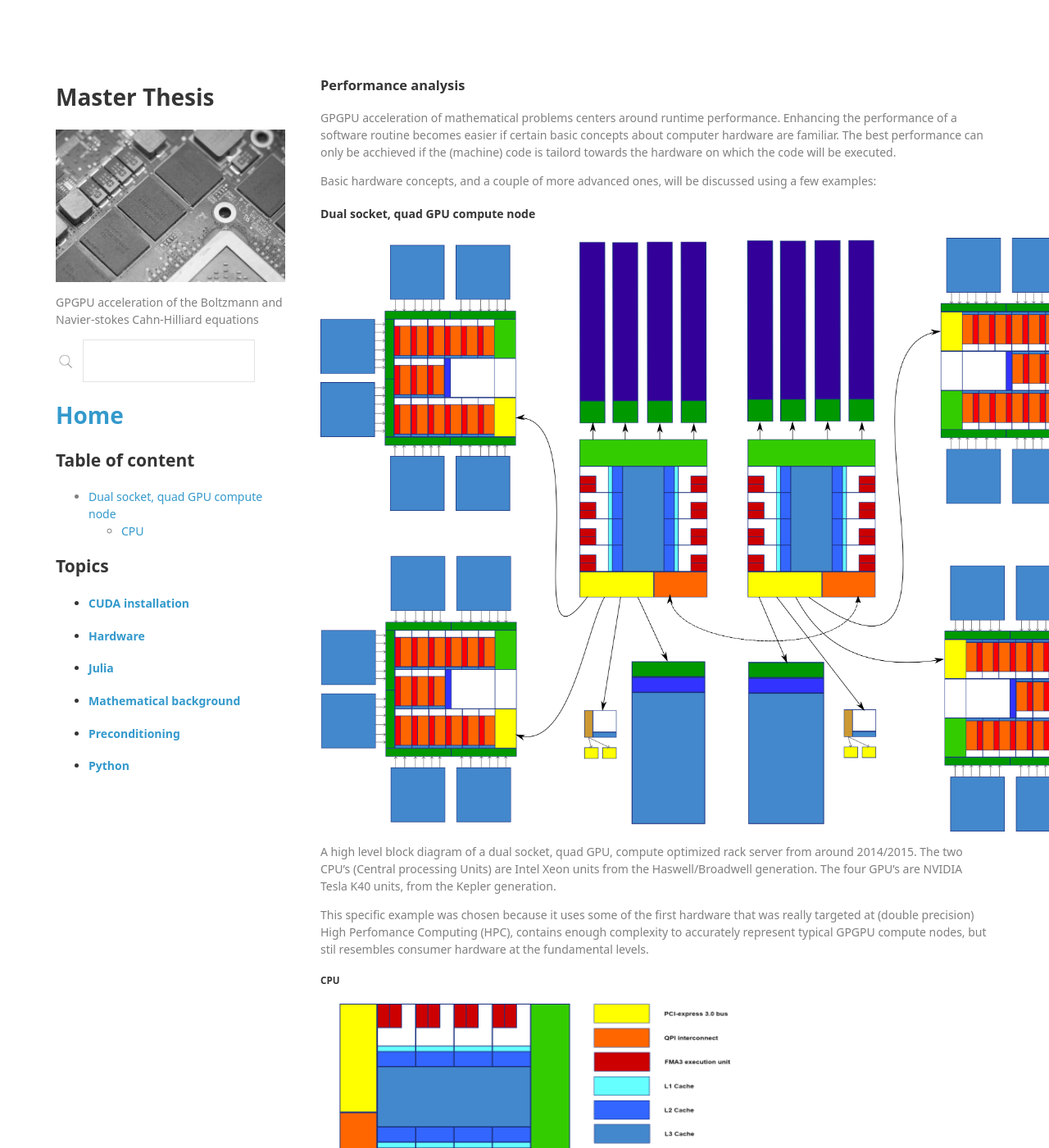
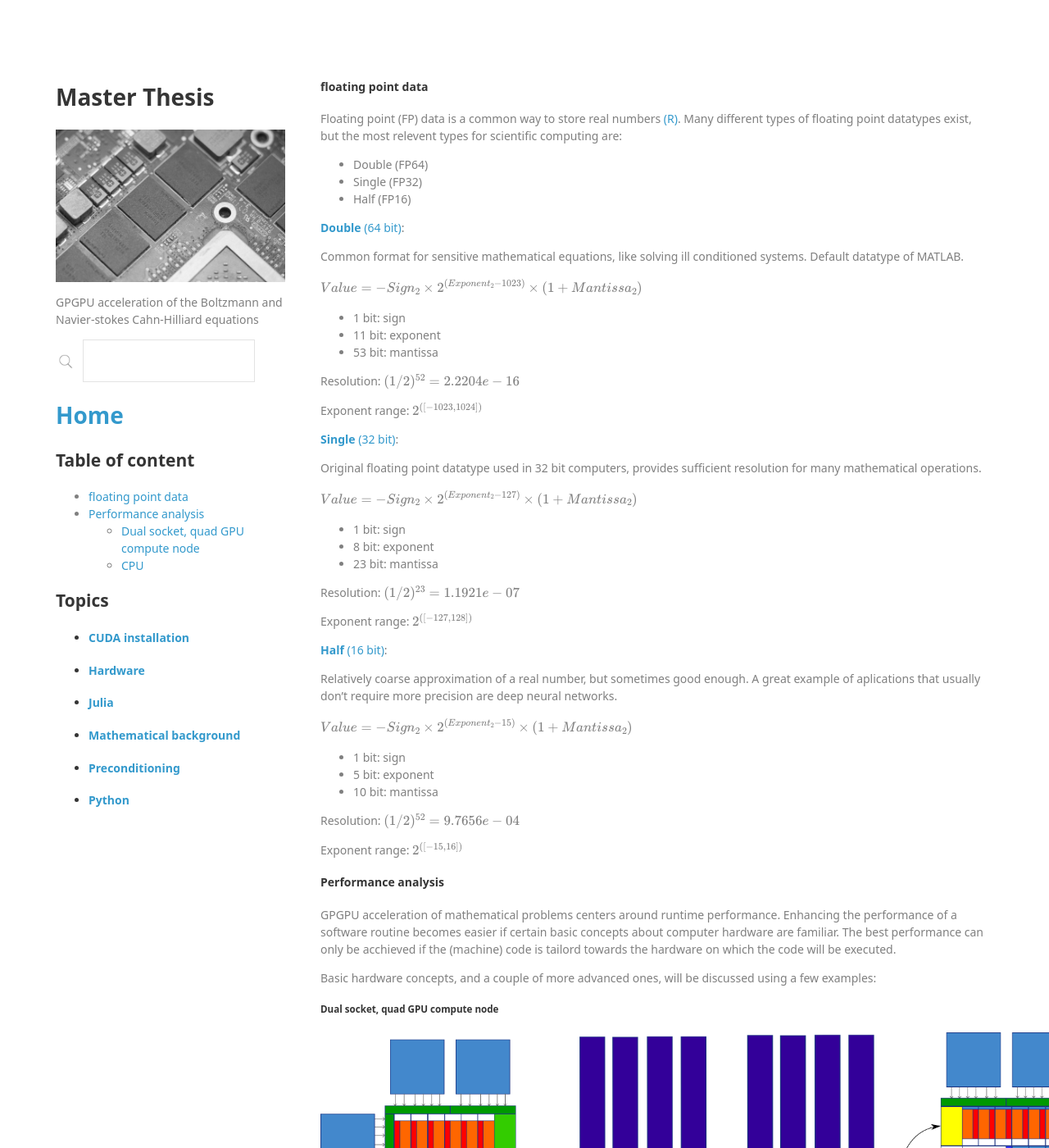
Before and after one commit to lucasbekker/lucasbekker.github.io, a Jekyll site: the page built from _sections/Hardware.md, in a window 1280 px wide and 1400 px high. Shown: the whole window at 82% size. Built offline with Jekyll 4.4.1, drawn with Linux system fonts in a browser that asks for light colours; nearby versions of some CDN libraries; formulas are drawn with MathJax 3.

Commit message:
Added basic information on floating point data.

```diff
--- a/_sections/Hardware.md
+++ b/_sections/Hardware.md
@@ -3,13 +3,63 @@ layout: default
 title: "Hardware"
 ---
 
-### Performance analysis
+#### floating point data
+
+Floating point (FP) data is a common way to store real numbers [(R)](https://en.wikipedia.org/wiki/Real_number). Many different types of floating point datatypes exist, but the most relevent types for scientific computing are:
+
+ - Double (FP64)
+ - Single (FP32)
+ - Half (FP16)
+
+[**Double** (64 bit)](https://en.wikipedia.org/wiki/Double-precision_floating-point_format):
+
+Common format for sensitive mathematical equations, like solving ill conditioned systems. Default datatype of MATLAB.
+
+$$ Value = -Sign_{2} \times 2^{(Exponent_{2} - 1023)} \times (1 + Mantissa_{2}) $$
+
+ - 1 bit: sign
+ - 11 bit: exponent
+ - 53 bit: mantissa
+
+Resolution: $$ (1/2)^{52} = 2.2204e-16 $$
+
+Exponent range: $$ 2^{([-1023,1024])} $$
+
+[**Single** (32 bit)](https://en.wikipedia.org/wiki/Single-precision_floating-point_format):
+
+Original floating point datatype used in 32 bit computers, provides sufficient resolution for many mathematical operations.
+
+$$ Value = -Sign_{2} \times 2^{(Exponent_{2} - 127)} \times (1 + Mantissa_{2}) $$
+
+ - 1 bit: sign
+ - 8 bit: exponent
+ - 23 bit: mantissa
+
+Resolution: $$ (1/2)^{23} = 1.1921e-07 $$
+
+Exponent range: $$ 2^{([-127,128])} $$
+
+[**Half** (16 bit)](https://en.wikipedia.org/wiki/Half-precision_floating-point_format):
+
+Relatively coarse approximation of a real number, but sometimes good enough. A great example of aplications that usually don't require more precision are  deep neural networks.
+
+$$ Value = -Sign_{2} \times 2^{(Exponent_{2} - 15)} \times (1 + Mantissa_{2}) $$
+
+ - 1 bit: sign
+ - 5 bit: exponent
+ - 10 bit: mantissa
+
+Resolution: $$ (1/2)^{52} = 9.7656e-04 $$
+
+Exponent range: $$ 2^{([-15,16])} $$
+
+#### Performance analysis
 
 GPGPU acceleration of mathematical problems centers around runtime performance. Enhancing the performance of a software routine becomes easier if certain basic concepts about computer hardware are familiar. The best performance can only be acchieved if the (machine) code is tailord towards the hardware on which the code will be executed.
 
 Basic hardware concepts, and a couple of more advanced ones, will be discussed using a few examples:
 
-#### Dual socket, quad GPU compute node
+##### Dual socket, quad GPU compute node
 
 ![Block diagram](../image/blok-diagram.png){:width="1000px"}
 
```
